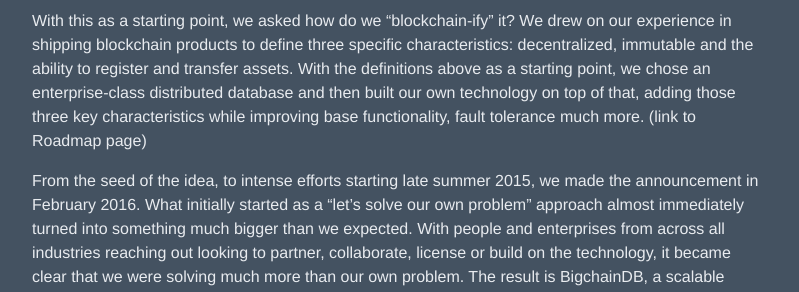
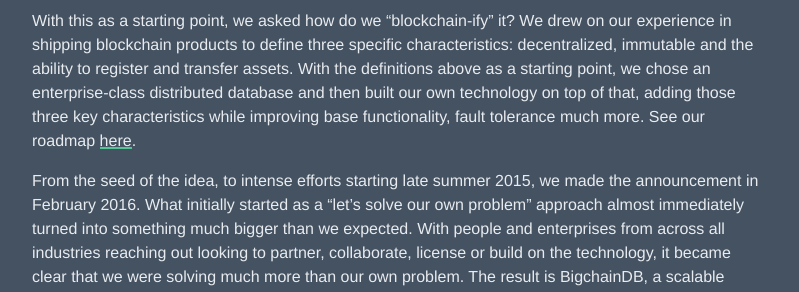
Before and after one commit to bigchaindb/site, a Jekyll site: the page built from _src/about.md, in a window 1280 px wide and 900 px high, scrolled down 357 px. Shown: the part 248-540 px from the top of the window, without its empty margins (240-1039 px from the left). Built offline with Jekyll 4.4.1, drawn with Linux system fonts in a browser that asks for light colours; Markdown is read by kramdown in place of the engine named in the settings.

Commit message:
Update about.md

```diff
--- a/_src/about.md
+++ b/_src/about.md
@@ -4,7 +4,7 @@
 ---
 In the summer of 2013, we started working on a project that became ascribe, blockchain-based intellectual property (IP) attribution. We asked the question: how can creators of any digital IP get compensated? Why not own digital art the way you own Bitcoin? With a public store of attribution and provenance, blockchain technology could solve this. So we raised some money, hired a few early employees and kept working on the product until we were satisfied enough to release it, built on the Bitcoin blockchain. The product was basically in shape to serve larger-scale customers, with the glaring exception of the blockchain scalability. We found ourselves needing to turn down opportunities knowing that the Bitcoin blockchain wouldn’t be able to handle the throughput we needed to serve larger enterprises.
 
-With this as a starting point, we asked how do we “blockchain-ify” it? We drew on our experience in shipping blockchain products to define three specific characteristics: decentralized, immutable and the ability to register and transfer assets. With the definitions above as a starting point, we chose an enterprise-class distributed database and then built our own technology on top of that, adding those three key characteristics while improving base functionality, fault tolerance much more. (link to Roadmap page)
+With this as a starting point, we asked how do we “blockchain-ify” it? We drew on our experience in shipping blockchain products to define three specific characteristics: decentralized, immutable and the ability to register and transfer assets. With the definitions above as a starting point, we chose an enterprise-class distributed database and then built our own technology on top of that, adding those three key characteristics while improving base functionality, fault tolerance much more. See our roadmap <a href="https://github.com/{{ site.github.org }}/bigchaindb/org/blob/master/ROADMAP.md">here</a>.
 
 From the seed of the idea, to intense efforts starting late summer 2015, we made the announcement in February 2016. What initially started as a “let’s solve our own problem” approach almost immediately turned into something much bigger than we expected. With people and enterprises from across all industries reaching out looking to partner, collaborate, license or build on the technology, it became clear that we were solving much more than our own problem. The result is BigchainDB, a scalable blockchain database for the world.
 
```
